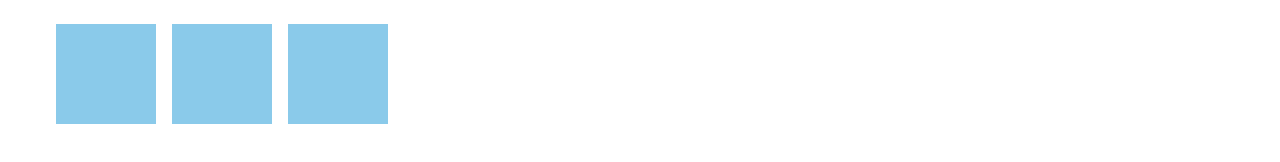
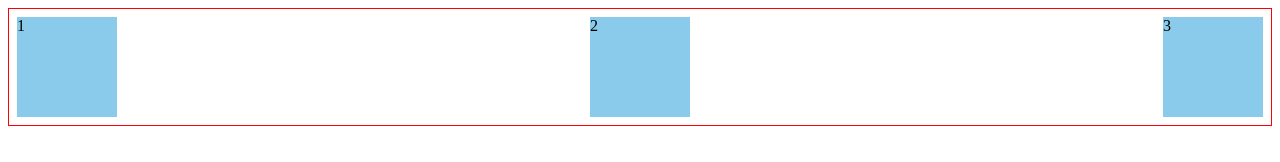
Before and after one commit to guweimo/Learning, a plain HTML site: page flexbox/test.html in a window 1280 px wide. Drawn offline with Linux system fonts and the light colour scheme.

Commit message:
exercise flexbox

```diff
--- a/flexbox/test.html
+++ b/flexbox/test.html
@@ -2,13 +2,30 @@
 <html lang="en" dir="ltr">
     <head>
         <meta charset="utf-8">
-        <title></title>
+        <title>理解flexbox</title>
         <style>
             /* Flex容器属性  */
             /* flex-direction || flex-wrap || flex-flow || justify-content || align-items || align-content */
             ul {
+                margin: 0;
+                padding: 0;
+                border: 1px solid red;
+                list-style: none;
                 display: flex;
-                list-style: none;
+                /* flex-direction: row;     从左到右水平排序 默认值 */
+                /* flex-direction: column;  从上到下垂直排序 */
+                /* flex-direction: column-reverse;  从下到上垂直排序 */
+                /* flex-direction: row-reverse;     从右到左水平排序 */
+                /* flex-wrap: nowrap;  不换行排序 */
+                flex-wrap: wrap; /* 多行显示，一行不能包含所有项的默认宽度时，将会多行排序 */
+                /* flex-wrap: wrap-reverse;    反向多行排序 */
+                flex-flow: row wrap;  /* 速记属性 第一个是指flex-direction的值，第二个是指flex-wrap的值 */
+                /* justify-content设置水平的对齐方式 */
+                justify-content: flex-start;    /* 默认值，左对齐 */
+                justify-content: flex-end;      /* 右对齐 */
+                justify-content: center;        /* 居中对齐 */
+                justify-content: space-between;  /* 两端对齐 */
+
             }
             ul > li {
                 width: 100px;
@@ -20,9 +37,19 @@
     </head>
     <body>
         <ul>
+            <li>1</li>
+            <li>2</li>
+            <li>3</li>
+            <!-- <li></li>
             <li></li>
             <li></li>
             <li></li>
+            <li></li>
+            <li></li>
+            <li></li>
+            <li></li>
+            <li></li>
+            <li></li> -->
         </ul>
     </body>
 </html>
```
Also changed, not shown: 1 other file.
